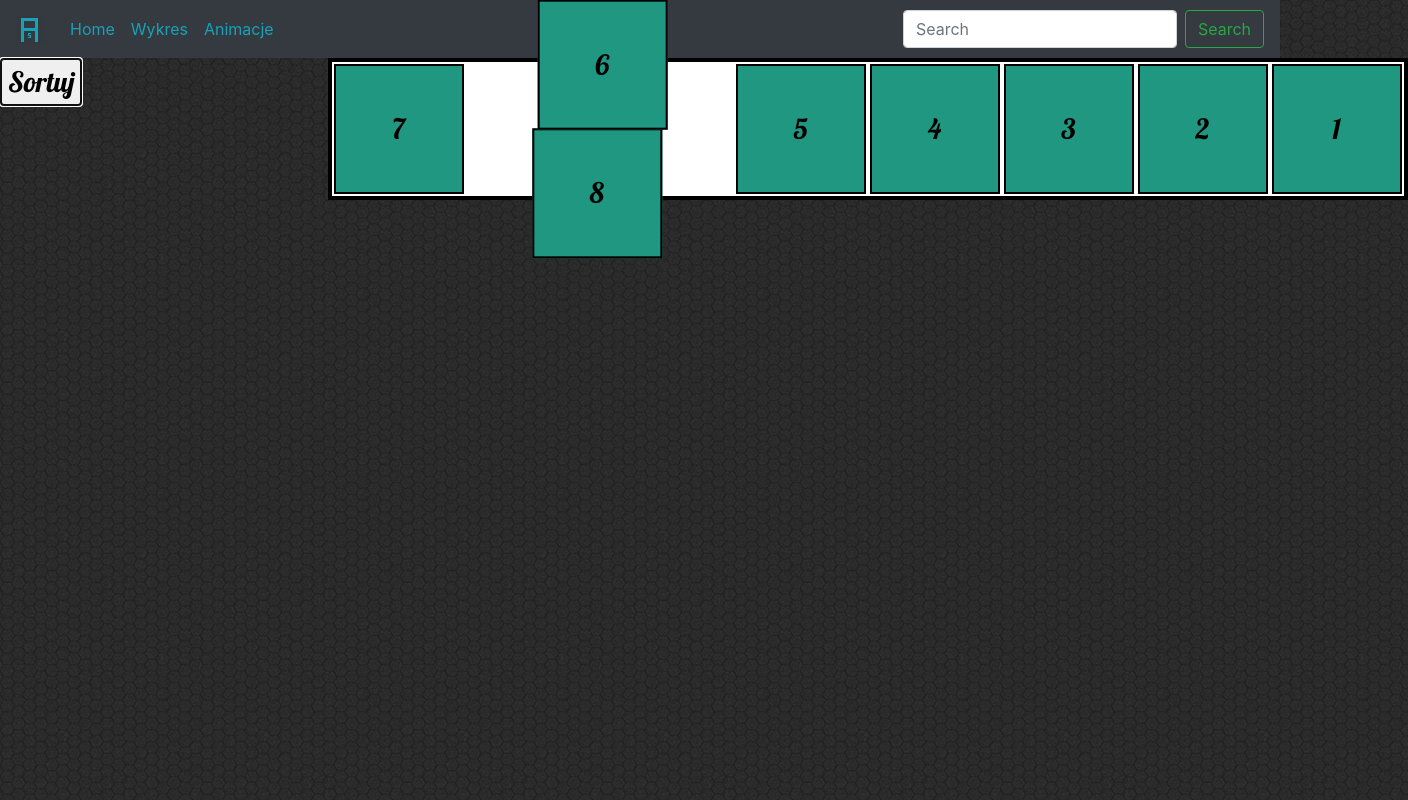
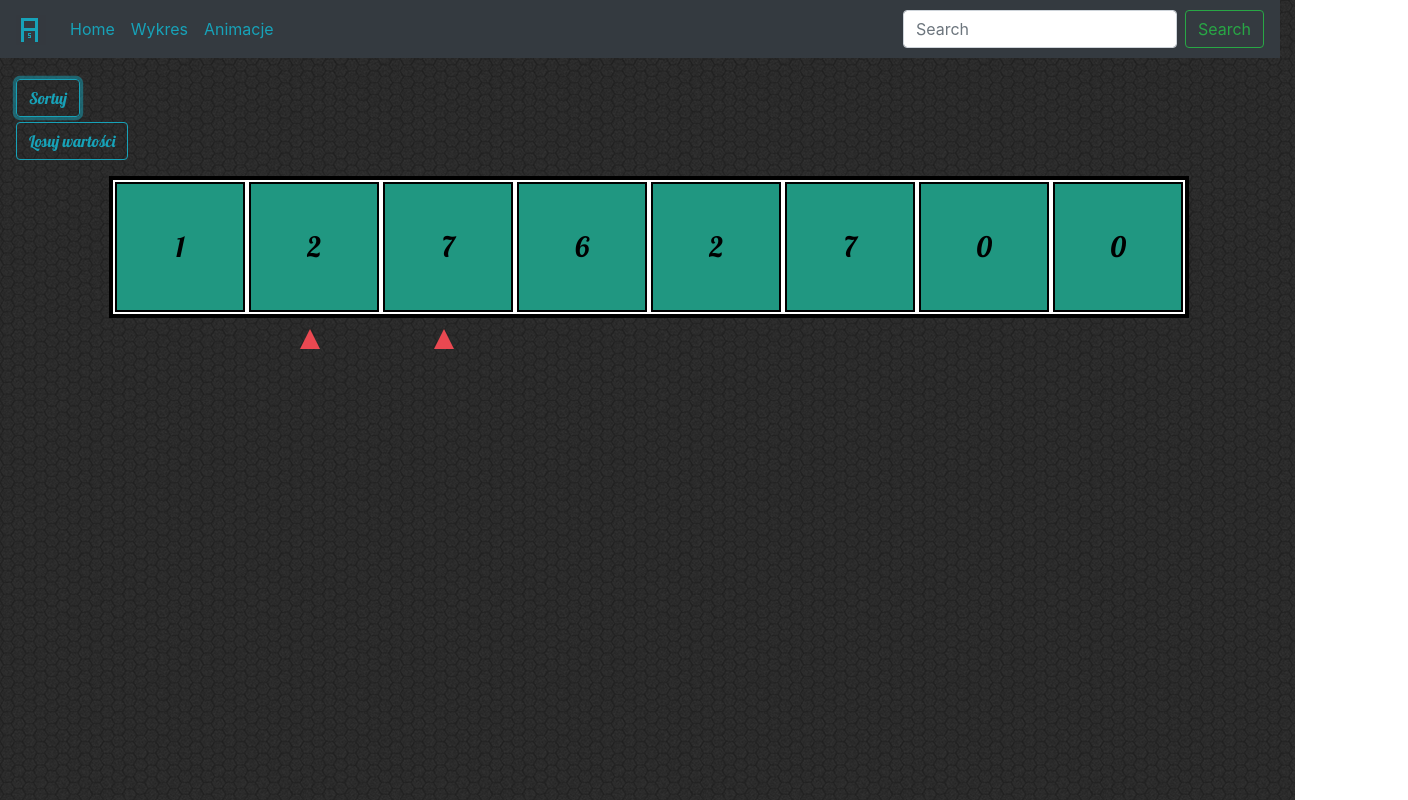
Before and after one commit to Leherguargin/algSort, a React (Create React App) app: page /animacje in a window 1280 px wide. Both pictures are taken after a click on the button "Sortuj". Shown: the whole page, 1408 px wide, since content can reach past the window. Built offline with nearby package versions, Linux system fonts and the light colour scheme.

Commit message:
animacja porównywania elementów

```diff
--- a/src/Animacje.js
+++ b/src/Animacje.js
@@ -1,52 +1,86 @@
 import React from "react";
 import "./styleAnimation.css";
 import { gsap } from "gsap";
-import { Row, Col } from "react-bootstrap";
+import { Row, Col, Button } from "react-bootstrap";
 
 export default class Animacje extends React.Component {
   constructor(props) {
     super(props);
+    this.tl = gsap.timeline();
+    this.tab = null;
+    this.trojkat = null;
+    this.bubbleSortAnimation = this.bubbleSortAnimation.bind(this);
+    this.randomValues = this.randomValues.bind(this);
+  }
 
-    this.bubbleSortAnimation = this.bubbleSortAnimation.bind(this);
+  componentDidMount() {
+    this.tab = document.querySelectorAll(".element");
+    this.trojkat = document.querySelectorAll(".triangle");
+    //for (let i = 0; i < 1000; i++)//test losowania
+    //console.log(Math.floor(Math.random() * 10) % 8);
   }
 
   render() {
     return (
       <main>
         <Row>
-          <Col md="3">
-            <div style={{}}>
-              <button className="type-info" onClick={this.bubbleSortAnimation}>
-                Sortuj
-              </button>
-            </div>
+          <Col md="2" className="m-3">
+            <nav>
+              <div m="2">
+                <Button
+                  variant="outline-info"
+                  onClick={this.bubbleSortAnimation}
+                  style={{ "margin-left": "auto", "margin-right": "auto" }}
+                >
+                  Sortuj
+                </Button>
+              </div>
+              <div m="2">
+                <Button variant="outline-info" onClick={this.randomValues}>
+                  Losuj wartości
+                </Button>
+              </div>
+            </nav>
           </Col>
-          <Col md="9">
+          <Col
+            md="10"
+            style={{ "margin-left": "auto", "margin-right": "auto" }}
+          >
             <div class="board">
               <div class="element">
-                <p>8</p>
+                <p>{Math.floor(Math.random() * 10) % 8}</p>
               </div>
               <div class="element">
-                <p>7</p>
+                <p>{Math.floor(Math.random() * 10) % 8}</p>
               </div>
               <div class="element">
-                <p>6</p>
+                <p>{Math.floor(Math.random() * 10) % 8}</p>
               </div>
               <div class="element">
-                <p>5</p>
+                <p>{Math.floor(Math.random() * 10) % 8}</p>
               </div>
               <div class="element">
-                <p>4</p>
+                <p>{Math.floor(Math.random() * 10) % 8}</p>
               </div>
               <div class="element">
-                <p>3</p>
+                <p>{Math.floor(Math.random() * 10) % 8}</p>
               </div>
               <div class="element">
-                <p>2</p>
+                <p>{Math.floor(Math.random() * 10) % 8}</p>
               </div>
               <div class="element">
-                <p>1</p>
+                <p>{Math.floor(Math.random() * 10) % 8}</p>
               </div>
+            </div>
+            <div class="boardTriangle">
+              <div class="triangle"></div>
+              <div class="triangle"></div>
+              <div class="triangle"></div>
+              <div class="triangle"></div>
+              <div class="triangle"></div>
+              <div class="triangle"></div>
+              <div class="triangle"></div>
+              <div class="triangle"></div>
             </div>
           </Col>
         </Row>
@@ -56,20 +90,24 @@ export default class Animacje extends React.Component {
 
   bubbleSortAnimation() {
     //sortowanie rosnąco, działa animacja
-    const tl = gsap.timeline();
-    let xD = document.querySelectorAll(".element");
     let elements = [];
     let x = [];
-    for (let i = 0; i < xD.length; i++) {
-      elements[i] = xD[i];
+    for (let i = 0; i < this.tab.length; i++) {
+      elements[i] = this.tab[i];
       x[i] = 0;
     }
     let swapped;
     do {
       swapped = false;
       for (let i = 0; i < elements.length - 1; i++) {
+        this.tl
+          .to(this.trojkat[i], 1, { opacity: 1 })
+          .to(this.trojkat[i + 1], 1, { opacity: 1 }, "-=1")
+          .to(this.trojkat[i], 1, { opacity: 0 })
+          .to(this.trojkat[i + 1], 1, { opacity: 0 }, "-=1");
         if (elements[i].innerText > elements[i + 1].innerText) {
-          tl.to(elements[i + 1], 1, { x: (x[i + 1] += -67), y: -67 })
+          this.tl
+            .to(elements[i + 1], 1, { x: (x[i + 1] += -67), y: -67 })
             .to(elements[i], 1, { x: (x[i] += 67), y: 67 }, "-=1")
             .to(elements[i + 1], 1, { x: (x[i + 1] += -67), y: 0 })
             .to(elements[i], 1, { x: (x[i] += 67), y: 0 }, "-=1");
@@ -87,4 +125,10 @@ export default class Animacje extends React.Component {
       }
     } while (swapped);
   }
+
+  randomValues() {
+    for (let i = 0; i < this.tab.length; i++) {
+      this.tab[i].innerText = Math.floor(Math.random() * 10) % 20;
+    }
+  }
 }
--- a/src/styleAnimation.css
+++ b/src/styleAnimation.css
@@ -15,6 +15,14 @@ main {
     margin-left: auto;
     margin-right: auto;
     border: 4px solid black;
+}
+
+.boardTriangle {
+    position: relative;
+    width: 1080px;
+    align-content: center;
+    margin-left: auto;
+    margin-right: auto;
 }
 
 .element {
@@ -35,3 +43,16 @@ main {
     /*to jest barddzo głupie*/
     line-height: 160px;
 }
+
+.triangle {
+    width: 0;
+    height: 0;
+    border-left: 10px solid transparent;
+    border-right: 10px solid transparent;
+    border-bottom: 20px solid #f34a53;
+    margin: 10px auto 0;
+    margin-left: 57px;
+    margin-right: 57px;
+    display: inline-block;
+    opacity: 0;
+}
```
